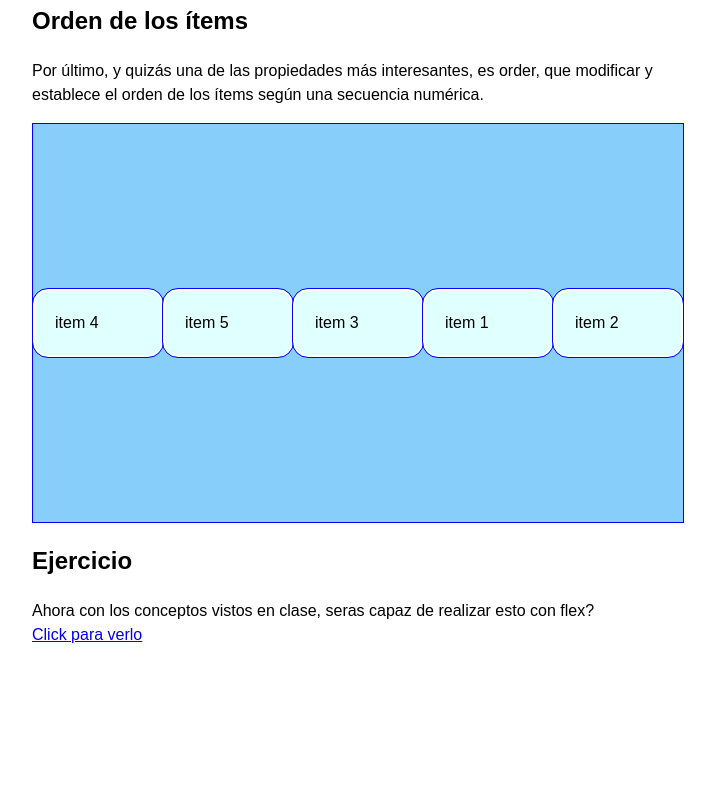
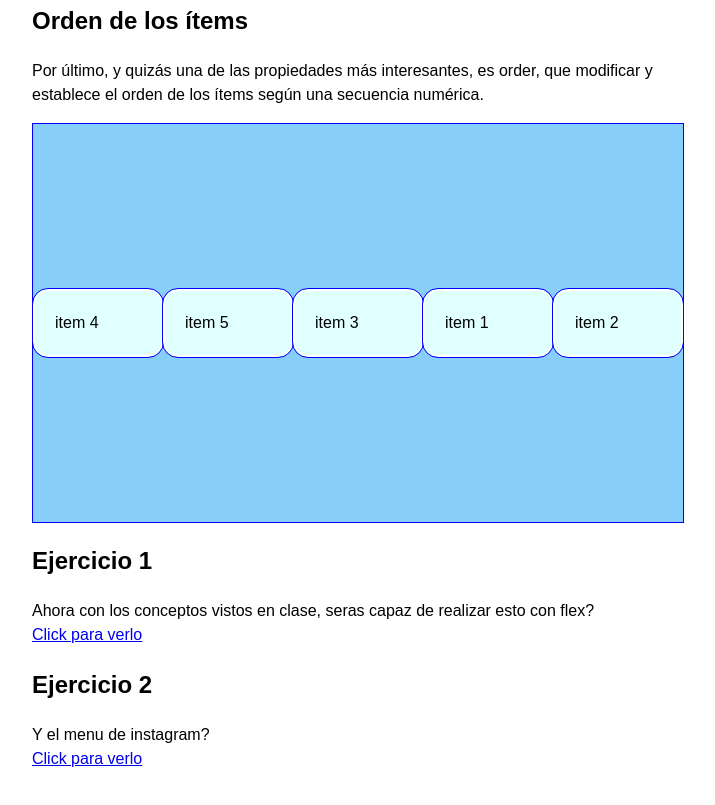
Before and after one commit to bsqmAcademlo/interactive_flex_boxes, a plain HTML site: page index.html in a window 1280 px wide. Shown: the part 7030-7835 px from the top of the page, without its empty margins (282-997 px from the left). Before the commit the page ends 7713 px from the top, so only its background shows below. Drawn offline with Linux system fonts and the light colour scheme.

Commit message:
Update index.html

```diff
--- a/index.html
+++ b/index.html
@@ -222,10 +222,16 @@
     <div>item 5</div>
   </div>
 
-  <h2>Ejercicio</h2>
+  <h2>Ejercicio 1</h2>
   <p>Ahora con los conceptos vistos en clase, seras capaz de realizar esto con flex?
     <br>
     <a href="./ejercicioFlex/index.html">Click para verlo</a>
+  </p>
+
+  <h2>Ejercicio 2</h2>
+  <p>Y el menu de instagram?
+    <br>
+    <a href="./ejercicio_flex_instagram/index.html">Click para verlo</a>
   </p>
 
 
```
